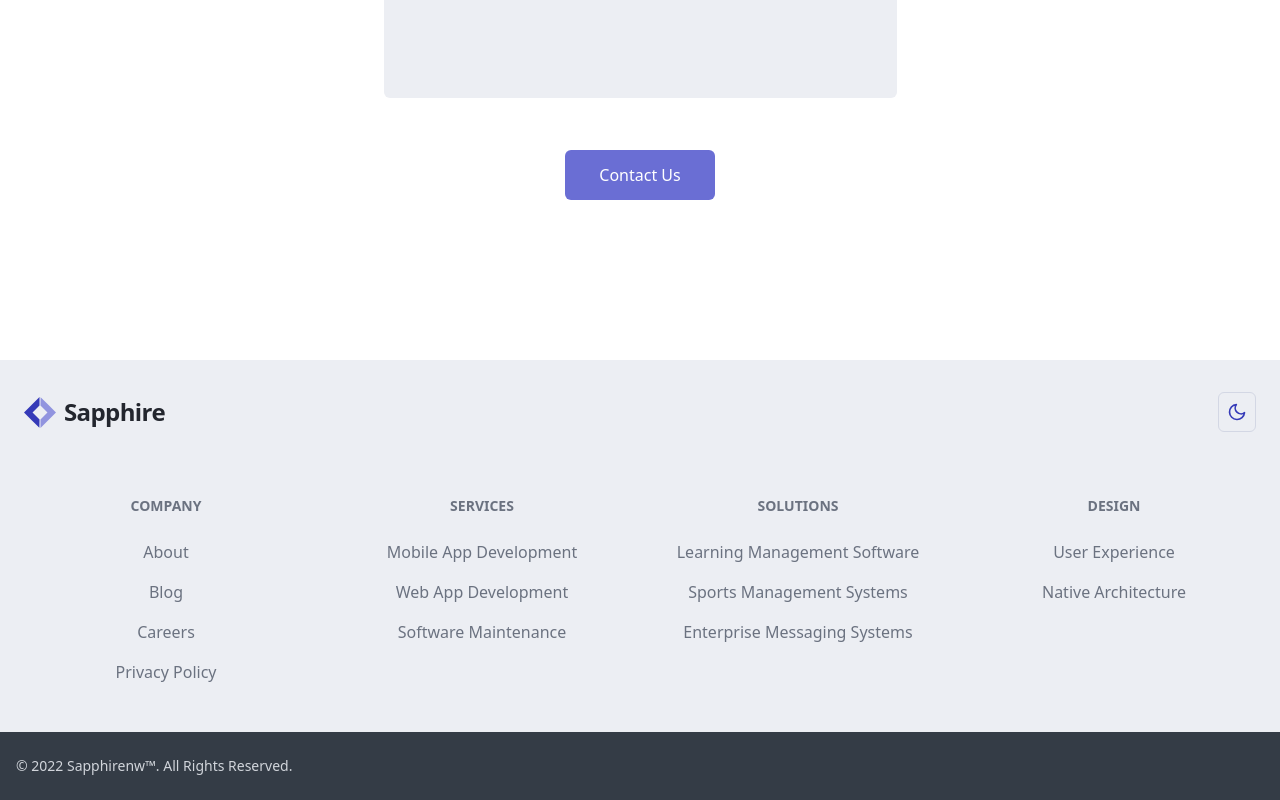
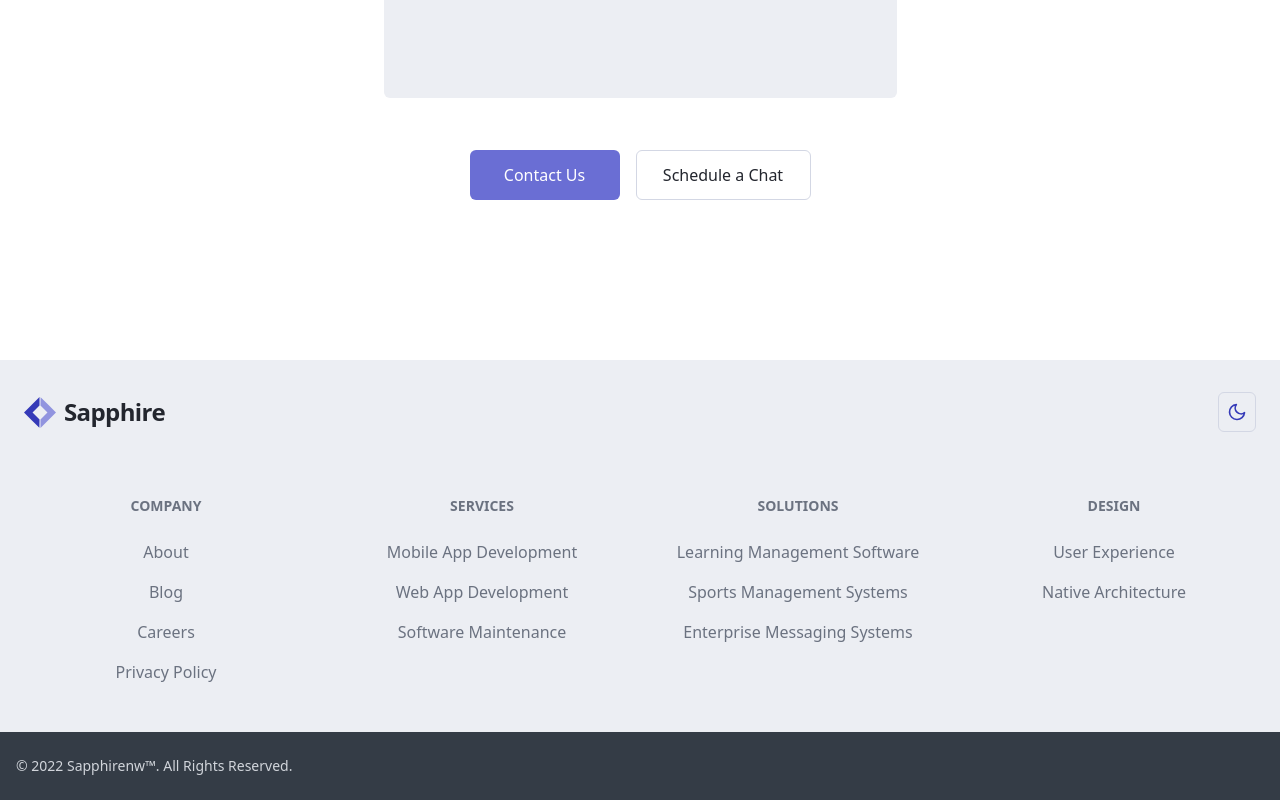
Before and after one commit to jake-landersweb/sapphirenw.com, a Next.js app: page /about in a window 1280 px wide. Shown: the part 2394-3194 px from the top of the page. Built offline with nearby package versions, Linux system fonts and the light colour scheme.

Commit message:
added meeting schedule ability

```diff
--- a/components/buttons/buttonProps.ts
+++ b/components/buttons/buttonProps.ts
@@ -6,6 +6,7 @@ type ButtonProps = {
     onTap?: () => void
     href?: string
     maxWidth?: boolean
+    className?: string
 }
 
 export default ButtonProps
--- a/components/buttons/buttonSub.tsx
+++ b/components/buttons/buttonSub.tsx
@@ -3,9 +3,9 @@ import ButtonProps from "./buttonProps"
 import ButtonType from "./buttonType"
 
 const ButtonSub = ({ props }: { props: ButtonProps }) => {
-    const { title, type = ButtonType.button, onTap = () => { }, href = "/", maxWidth = false } = props
+    const { title, type = ButtonType.button, onTap = () => { }, href = "/", maxWidth = false, className = "" } = props
     const content = () => {
-        return <div className={`${maxWidth ? "w-max" : "px-4"} py-2 font-medium rounded-md border border-bg-400 hover:bg-bg-200 transition-all dark:border-bg-dark-400 dark:hover:bg-bg-dark-400`}>
+        return <div className={`${maxWidth ? "w-max" : "px-4"} py-2 font-medium rounded-md border border-bg-400 hover:bg-bg-200 transition-all dark:border-bg-dark-400 dark:hover:bg-bg-dark-400 ${className}`}>
             <h3>{title}</h3>
         </div>
     }
--- a/components/form/form.tsx
+++ b/components/form/form.tsx
@@ -1,4 +1,6 @@
 import { useState } from "react"
+import ButtonSub from "../buttons/buttonSub"
+import ButtonType from "../buttons/buttonType"
 import Field from "./field"
 
 type FormProps = {
@@ -127,6 +129,7 @@ const Form = ({ props }: { props: FormProps }) => {
                 }} />
                 <div className="grid place-items-center">
                     <p className={`${showError ? "dark:text-red-300 text-red-500" : showSuccess ? "dark:text-green-400 text-green-600" : "text-gray-500"} h-[30px]`}>{showError ? "There was an issue" : showSuccess ? "Successfully sent your message." : validationText()}</p>
+                    <div className="flex space-x-4">
                         <button onClick={() => sendEmail()} className={`${formValid() ? "bg-main hover:opacity-50" : "text-txt-200 bg-main-300 hover:cursor-default"} text-white h-[50px] w-[150px] px-4 py-2 rounded-md transition-all`}>
                             <p className={`${isLoading ? "hidden" : ""}`}>
                                 Contact Us
@@ -138,6 +141,13 @@ const Form = ({ props }: { props: FormProps }) => {
                                 </svg>
                             </p>
                         </button>
+                        <ButtonSub props={{
+                            title: 'Schedule a Chat',
+                            type: ButtonType.externalLink,
+                            href: "https://calendly.com/jake-sapphirenw/30min",
+                            className: "h-[50px] w-[175px] grid place-items-center",
+                        }} />
+                    </div>
                 </div>
             </div>
         </div>
--- a/components/index/landing.tsx
+++ b/components/index/landing.tsx
@@ -19,8 +19,8 @@ const Landing = () => {
                             }} />
                             <ButtonSub props={{
                                 title: 'Schedule a Chat',
-                                type: ButtonType.internalLink,
-                                href: "/contact"
+                                type: ButtonType.externalLink,
+                                href: "https://calendly.com/jake-sapphirenw/30min"
                             }} />
                         </div>
                     </div>
```
Lines whose indentation alone changed are shown as unchanged.
